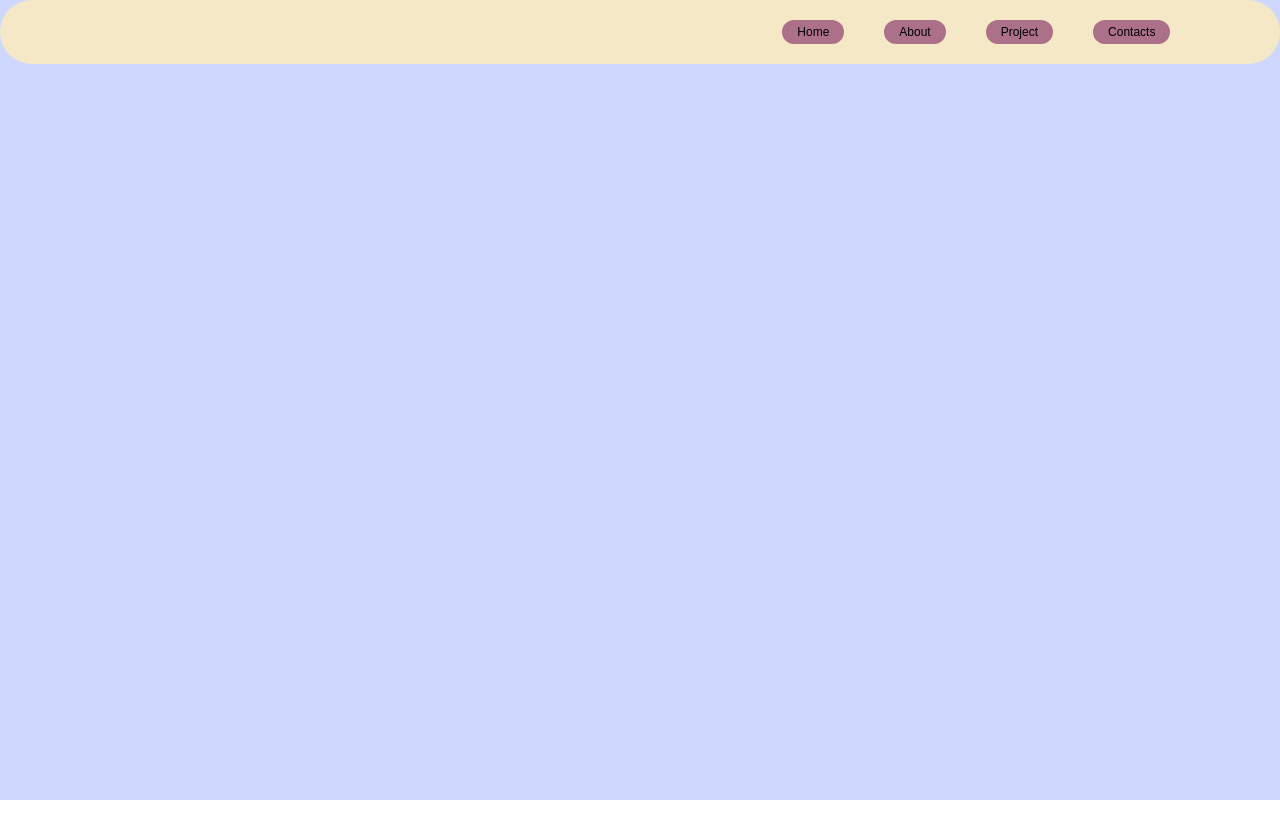
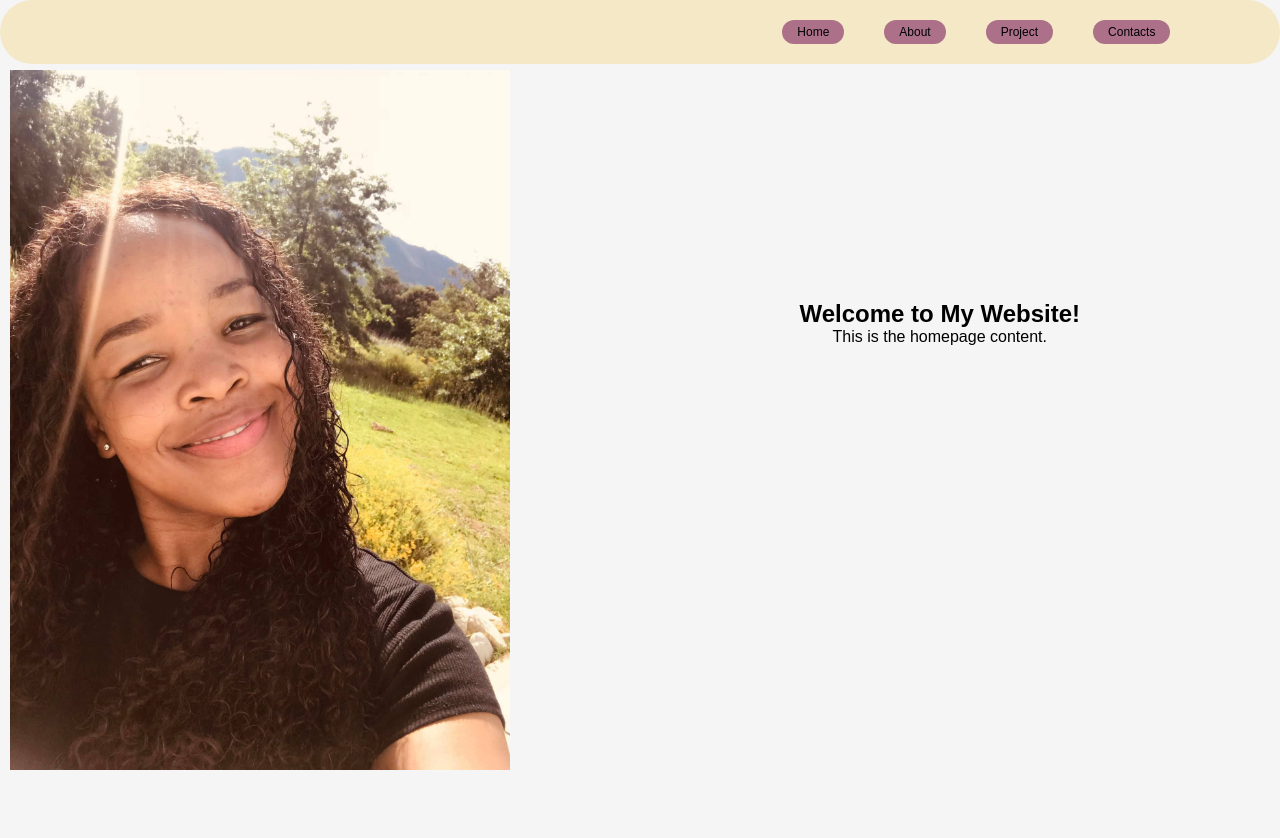
Before and after one commit to SibuMyeki/my_react_project, a React (Vite) app: page / in a window 1280 px wide. Shown: the top 838 px of the page. Before the commit the page ends 800 px from the top, so only its background shows below. Built offline with nearby package versions, Linux system fonts and the light colour scheme.

Commit message:
HomePage

```diff
--- a/src/App.jsx
+++ b/src/App.jsx
@@ -1,10 +1,12 @@
 import React from 'react'
-import Navbar from './components/Navbar/Navbar'
+import Navbar from './components/Navbar/Navbar';
+import HomePage from './components/HomePage/HomePage';
 // app test
 const App = () => {
   return (
     <div className='container'>
       <Navbar/>
+      <HomePage />
     </div>
   );
 }
--- /dev/null
+++ b/src/components/HomePage/HomePage.css
@@ -0,0 +1,23 @@
+.HomePage
+{
+    text-align: center;
+    padding-top: 125px;
+}
+.Home-Img
+{
+    position: absolute;
+    top: 70px;
+    left:10px;
+}
+.Home-Text
+{
+    position: absolute;
+    top: 300px;
+    right: 200px;
+}
+.HomePicture
+{
+    width: 500px;
+    height: 700px;
+    overflow-y: scroll;
+}
--- /dev/null
+++ b/src/components/HomePage/HomePage.jsx
@@ -0,0 +1,22 @@
+// HomePage.js
+
+import React from "react";
+import './HomePage.css'; // Import the CSS file for styling
+// Import the image
+import image from "./img1.jpg";
+
+const HomePage = () => {
+    return (
+        <section className="HomePage">
+            <div className="Home-Img">
+                <img className="HomePicture" src={image} alt="Home-Image" />
+            </div>
+            <div className="Home-Text">
+                <h1>Welcome to My Website!</h1>
+                <p>This is the homepage content.</p>
+            </div>
+        </section>
+    );
+};
+
+export default HomePage;
--- a/src/components/Navbar/Navbar.jsx
+++ b/src/components/Navbar/Navbar.jsx
@@ -1,5 +1,6 @@
 import React from 'react'
 import './Navbar.css'
+
 const Navbar = () => {
   return (
     <div className='nav'>
@@ -11,7 +12,9 @@ const Navbar = () => {
         <li>Contacts</li>
       </ul>
     </div>
+
   )
+
 }
 
-export default Navbar
+export default Navbar;
--- a/src/index.css
+++ b/src/index.css
@@ -8,6 +8,6 @@
 
 .container{
   width: 100vw;
-  min-height: 100vh;
-  background: #ced8ff;
+  min-height: 1000px;
+  background: whitesmoke;
 }
```
Also changed, not shown: src/components/HomePage/img1.jpg (renamed from src/assets/img1.jpg), src/components/HomePage/img4.jpg (renamed from src/assets/img4.jpg), src/components/Navbar/Navbar.css (line endings or trailing spaces).
